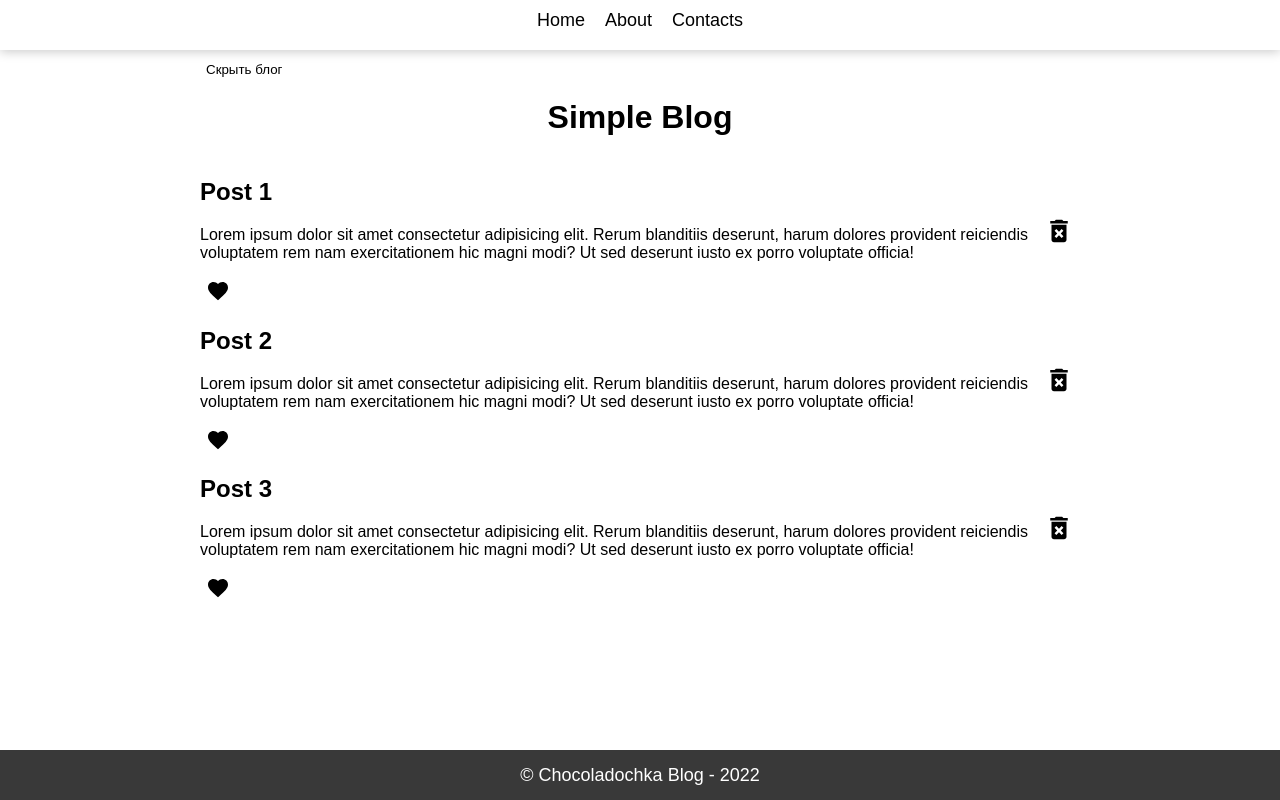
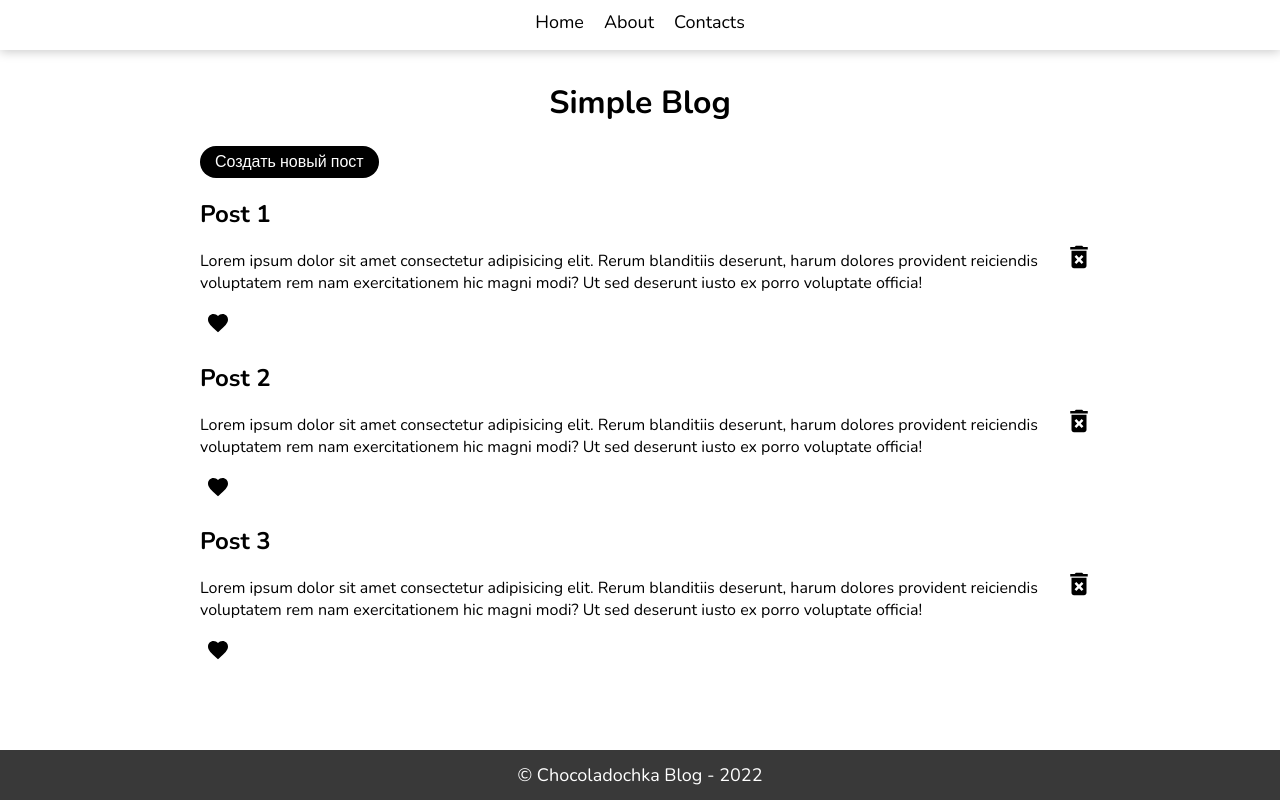
Before and after one commit to Milochka2103/react-blog, a React (Create React App) app: page / in a window 1280 px wide. Built offline with nearby package versions, Linux system fonts and the light colour scheme.

Commit message:
Added form

```diff
--- a/src/App.css
+++ b/src/App.css
@@ -6,7 +6,7 @@
 
 body {
   margin: 0;
-  font-family: "Poppins", sans-serif;
+  font-family: "Nunito", sans-serif;
 }
 
 a {
@@ -16,13 +16,19 @@
 button {
   outline: unset;
   border: none;
-  /*background-color: unset;
-  cursor: pointer;*/
-  font-family: "Poppins", sans-serif;
   background-color: unset;
   cursor: pointer;
 }
 
+input, textarea {
+  outline: unset;
+  border: 0;
+}
+
+input, button, textarea {
+  font-family: "Nunito", sans-serif;
+  font-size: 16px;
+}
 
 main {
   padding: 10px;
--- a/src/components/BlogContent/BlogContent.css
+++ b/src/components/BlogContent/BlogContent.css
@@ -0,0 +1,16 @@
+.posts {
+  width: 900px;
+  margin: 0 auto;
+}
+
+.blackBtn {
+  padding: 5px 15px;
+  border-radius: 16px;
+  background-color: black;
+  color: white;
+  transition: .2s;
+}
+
+.blackBtn:hover {
+  background-color: rgba(1, 1, 1, 0.8);
+}
--- a/src/components/BlogContent/BlogContent.js
+++ b/src/components/BlogContent/BlogContent.js
@@ -2,46 +2,51 @@
 import { Component } from "react";
 import { posts } from "../../shared/projectData";
 import "./BlogContent.css";
+import { AddPostForm } from "./components/AddPostForm";
 import { BlogCard } from "./components/BlogCard";
 
 export class BlogContent extends Component {
   state = {
-    showBlog: true,
-    blogArr: JSON.parse(localStorage.getItem('blogPosts')) || posts //получаем инфо о лайке с localStorage, если лайк уже стоит, возьмем информацию оттуда
+    showAddForm: false,
+    blogArr: JSON.parse(localStorage.getItem("blogPosts")) || posts, //получаем инфо о лайке с localStorage, если лайк уже стоит, возьмем информацию оттуда
   };
 
-  likePost = pos => {
+  likePost = (pos) => {
     const temp = [...this.state.blogArr];
-    temp[pos].liked = !temp[pos].liked
+    temp[pos].liked = !temp[pos].liked;
 
     this.setState({
-      blogArr: temp
-    })
+      blogArr: temp,
+    });
 
-    localStorage.setItem('blogPosts', JSON.stringify(temp))
-  }
+    localStorage.setItem("blogPosts", JSON.stringify(temp));
+  };
 
-
-  toggleBlog = () => {
-    this.setState(({showBlog}) => {
-      return {
-        showBlog: !showBlog
-      }
-    })
-    }
-
-  deletePost = pos => {
+  deletePost = (pos) => {
     if (window.confirm(`Удалить ${this.state.blogArr[pos].title}?`)) {
       const temp = [...this.state.blogArr];
       temp.splice(pos, 1);
 
       this.setState({
-        blogArr: temp
-      })
+        blogArr: temp,
+      });
 
       localStorage.setItem("blogPosts", JSON.stringify(temp));
     }
+  };
+
+  handleAddFormShow = () => {
+    this.setState({
+      showAddForm: true
+    })
   }
+
+  handleAddFormHide = () => {
+    this.setState({
+      showAddForm: false
+    });
+  }
+
   render() {
     const blogPosts = this.state.blogArr.map((item, pos) => {
       return (
@@ -58,23 +63,15 @@
 
     return (
       <>
-        <button onClick={this.toggleBlog}>{
-          this.state.showBlog ? "Скрыть блог"
-          : "Показать блог"
-        }
-        </button>
+        {this.state.showAddForm ? <AddPostForm handleAddFormHide={this.handleAddFormHide} /> : null}
 
-        {
-          this.state.showBlog ?
-          <>
-            <h1>Simple Blog</h1>
-            <div className="posts">
-              {blogPosts}
-            </div>
-            </>
-            : null
-        }
-
+        <>
+          <h1>Simple Blog</h1>
+          <button className="blackBtn" onClick={this.handleAddFormShow}>
+            Создать новый пост
+          </button>
+          <div className="posts">{blogPosts}</div>
+        </>
       </>
     );
   }
--- /dev/null
+++ b/src/components/BlogContent/components/AddPostForm.css
@@ -0,0 +1,52 @@
+.AddPostForm {
+  position: fixed;
+  left: 50%;
+  top: 50%;
+  transform: translate(-50%, -50%);
+  z-index: 100;
+
+  background-color: white;
+  width: 300px;
+  padding: 20px;
+
+  text-align: center;
+  border-radius: 10px;
+}
+
+.hideBtn {
+  position: absolute;
+  top: 4px;
+  right: 0;
+}
+
+.AddPostForm div + div {
+  margin-top: 10px;
+}
+
+.AddPostForm h2 {
+  margin: 0;
+  margin-bottom: 10px;
+}
+
+.addFormInput {
+  width: 100%;
+  padding: 4px 5px;
+  border-radius: 8px;
+  border: 1px solid rgb(172, 170, 170);
+}
+
+.addFormInput:focus::placeholder {
+  color: transparent;
+}
+.overlay {
+  position: fixed;
+  left: 0;
+  top: 0;
+  right: 0;
+  bottom: 0;
+  width: 100%;
+  height: 100%;
+  z-index: 1;
+
+  background-color: rgba(1, 1, 1, 0.5);
+}
--- /dev/null
+++ b/src/components/BlogContent/components/AddPostForm.js
@@ -0,0 +1,40 @@
+import "./AddPostForm.css";
+import CancelIcon from "@material-ui/icons/Cancel";
+
+export const AddPostForm = ({handleAddFormHide}) => {
+  return (
+    <>
+      <form action="" className="AddPostForm">
+        <button className="hideBtn" onClick={handleAddFormHide}>
+          <CancelIcon />
+        </button>
+        <h2>Создание поста</h2>
+        <div>
+          <input
+            className="addFormInput"
+            type="text"
+            name="postTitle"
+            placeholder="Заголовок поста"
+          />
+        </div>
+        <div>
+          <textarea
+            className="addFormInput"
+            name="postDescription"
+            placeholder="Описание поста"
+          />
+        </div>
+        <div>
+          <button
+            onClick={handleAddFormHide}
+            className="blackBtn"
+            type="button"
+          >
+            Добавить пост
+          </button>
+        </div>
+      </form>
+      <div onClick={handleAddFormHide} className="overlay"></div>
+    </>
+  );
+};
```
